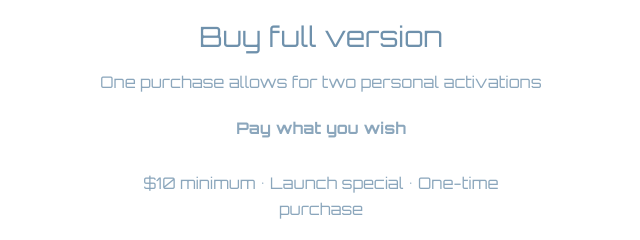
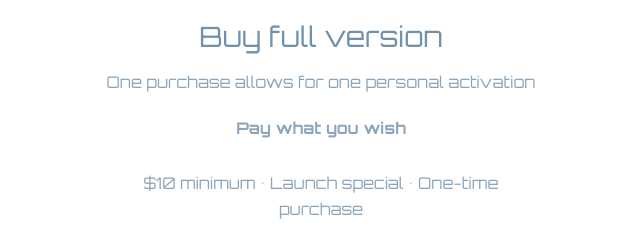
Before and after one commit to bcbibb/breathtakersite, a plain HTML site: page buy.html in a window 1280 px wide. Shown: the part 542-782 px from the top of the page, 319-959 px from the left. Drawn offline with Linux system fonts and the light colour scheme.

Commit message:
Update licensing to single personal activation

```diff
--- a/buy.html
+++ b/buy.html
@@ -39,7 +39,7 @@
 
       <div class="purchase-section">
         <h2 style="text-align: center;">Buy full version</h2>
-        <p style="text-align: center; margin-bottom: 20px; color: #6F91AC;">One purchase allows for two personal activations</p>
+        <p style="text-align: center; margin-bottom: 20px; color: #6F91AC;">One purchase allows for one personal activation</p>
         <div class="price-box">
           <p class="price-line">Pay what you wish</p>
           <p class="price-details">$10 minimum • Launch special • One-time purchase</p>
```
